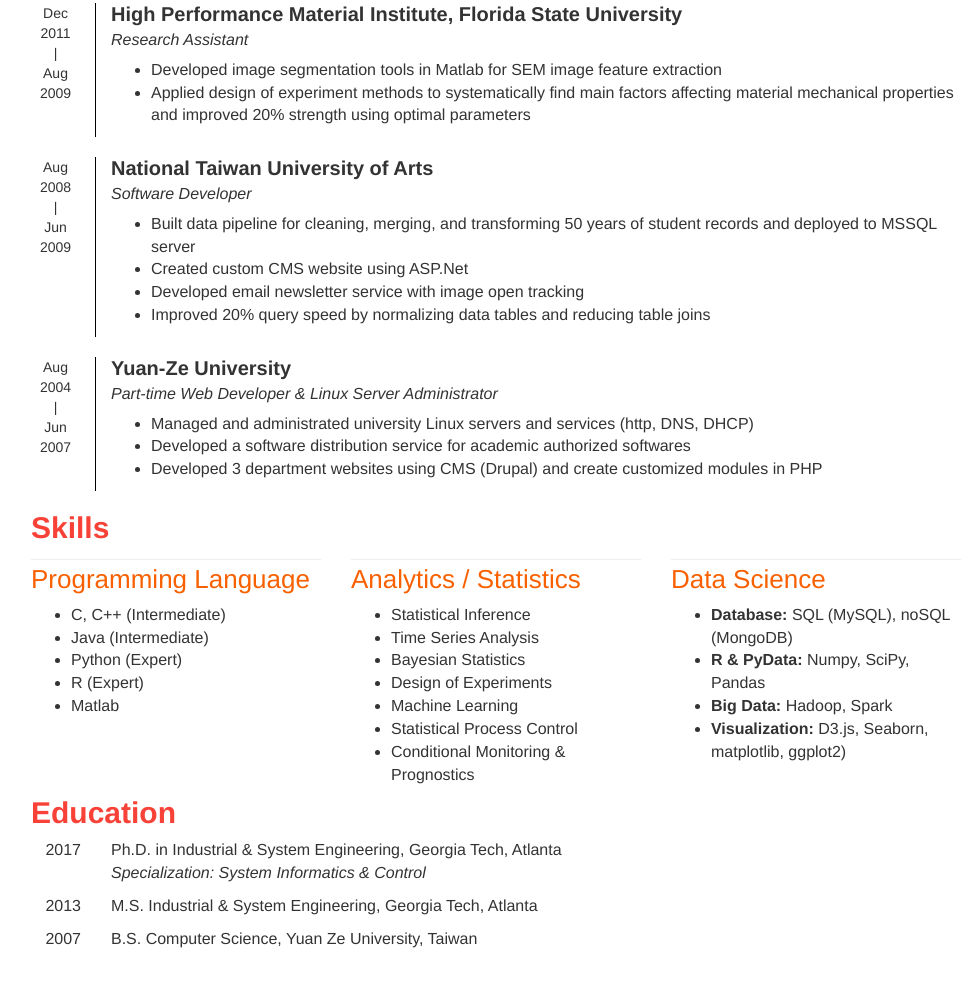
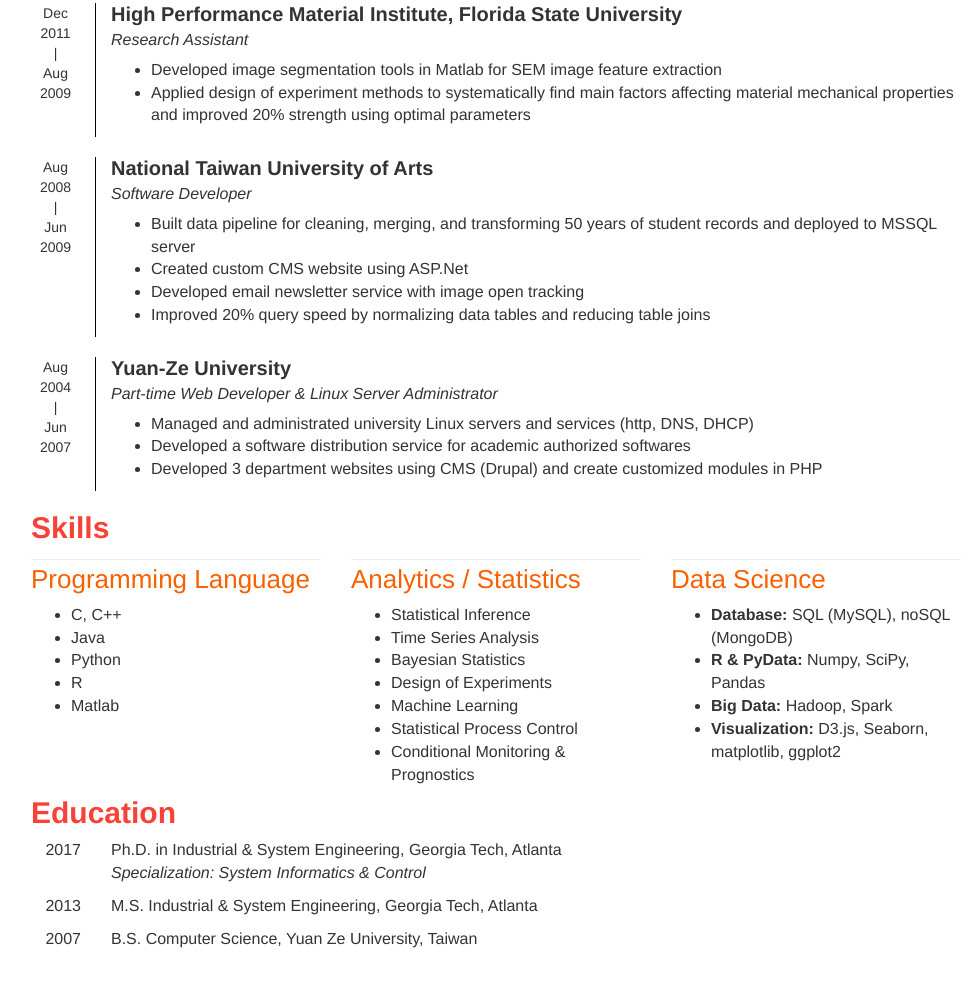
Before and after one commit to purmac/purmac.github.io, a plain HTML site: page index.html in a window 1280 px wide. Shown: the part 1128-2115 px from the top of the page, without its empty margins (144-1120 px from the left). Drawn offline with nearby package versions, Linux system fonts and the light colour scheme.

Commit message:
Modified Resume

```diff
--- a/index.html
+++ b/index.html
@@ -178,10 +178,10 @@
                         <hr>
                         <h2>Programming Language</h2>
                         <ul>
-                            <li>C, C++ (Intermediate)</li>
-                            <li>Java (Intermediate)</li>
-                            <li>Python (Expert)</li>
-                            <li>R (Expert)</li>
+                            <li>C, C++</li>
+                            <li>Java</li>
+                            <li>Python</li>
+                            <li>R</li>
                             <li>Matlab</li>
                         </ul>
                     </div>
@@ -205,7 +205,7 @@
                             <li><b>Database:</b> SQL (MySQL), noSQL (MongoDB)</li>
                             <li><b>R & PyData:</b> Numpy, SciPy, Pandas</li>
                             <li><b>Big Data:</b> Hadoop, Spark</li>
-                            <li><b>Visualization:</b> D3.js, Seaborn, matplotlib, ggplot2)</li>
+                            <li><b>Visualization:</b> D3.js, Seaborn, matplotlib, ggplot2</li>
                         </ul>
                     </div>
                 </div>
```
